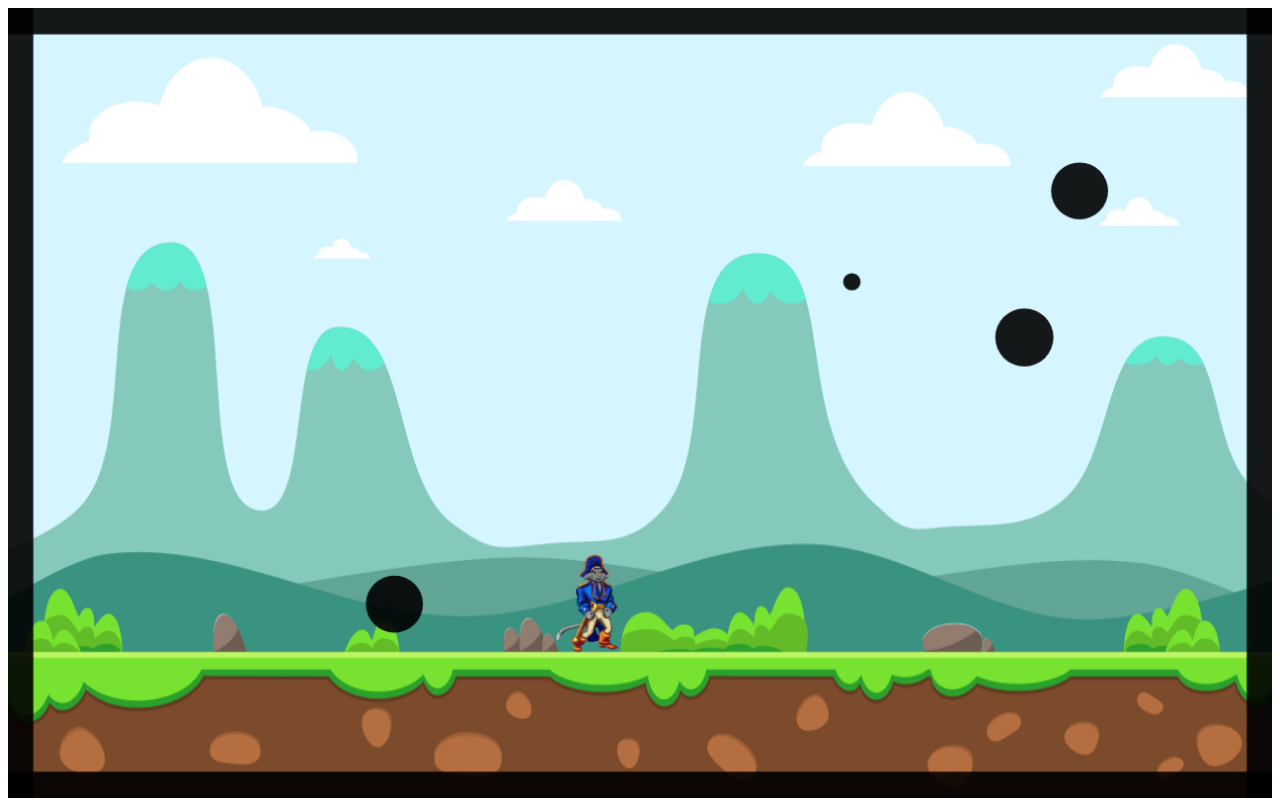
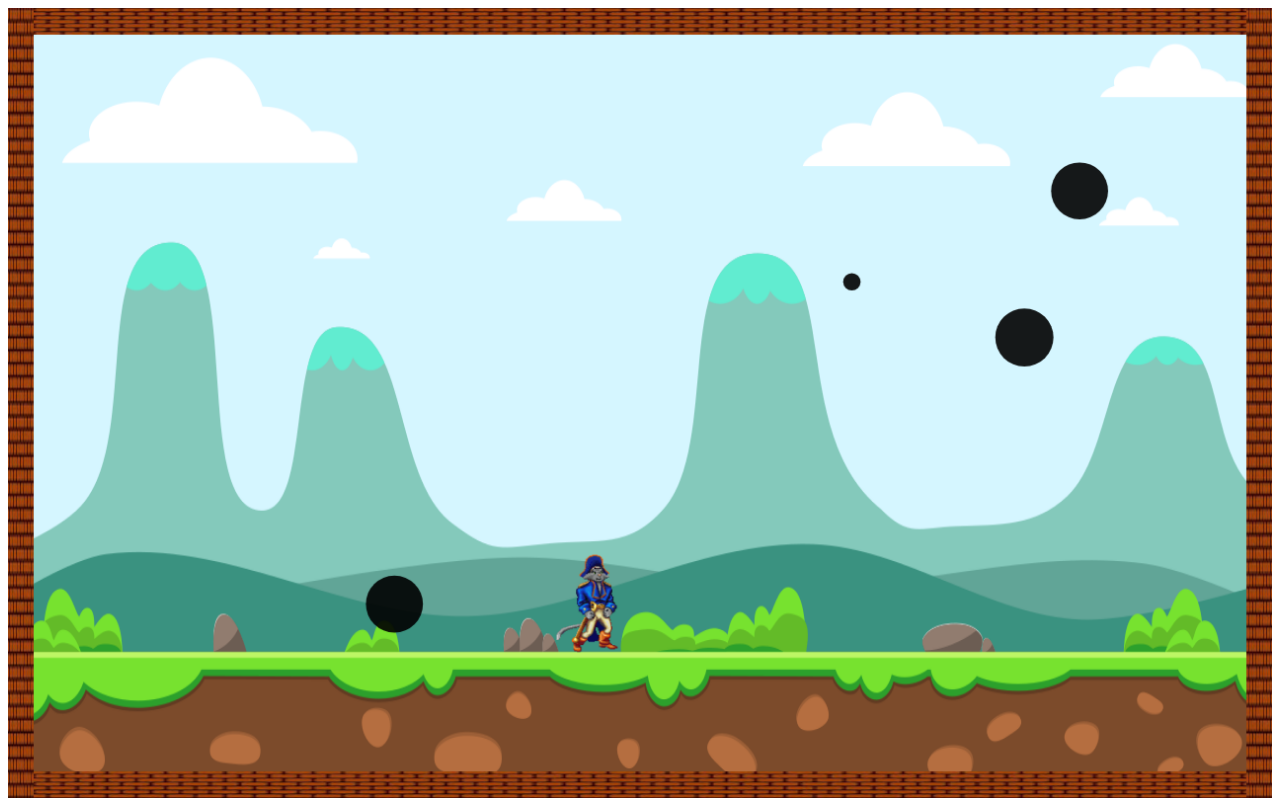
Before and after one commit to nanishipi/Projeto-2D-Computacao-Grafica, a plain HTML site: page index.html in a window 1280 px wide. Drawn offline with Linux system fonts and the light colour scheme.

Commit message:
Border add

```diff
--- a/index.html
+++ b/index.html
@@ -24,13 +24,21 @@
         const H = canvas.height
         let spriteFramecounter = 0
         let spriteStopFrames = 0
+        let spriteMovesX = 0
+
+        //Loading Images
         let spriteTestImage = new Image()
         spriteTestImage.src = 'images/characterRunning.png'
         let spriteStop = new Image()
         spriteStop.src="images/characterStop.png"
         let spriteTestImage2 = new Image()
         spriteTestImage2.src = 'images/characterRunning 2.png'
-        let spriteMovesX = 0
+        let borderH = new Image()
+        borderH.src = 'images/wave.png'
+        let borderV = new Image()
+        borderV.src = 'images/wave_vertical.png'
+        let brickBorder = new Image()
+        brickBorder.src = 'images/bricks.png'
 
         class Ball{
             constructor(x,y,r,c,v){
@@ -53,11 +61,9 @@
             }
 
             update(){
-
                 if (this.yBall<=H/2 + 230 - this.rBall) {
                     this.yBall+=this.vBall
                 }
-
             }
         }
 
@@ -205,10 +211,26 @@
 
             //console.log(moveRight)
             //ctx.drawImage(personagem,characterCounter1 * 3 + W / 2 - 100, H / 2 + 150,100,100)
+
+            //border
             ctx.fillRect(0,0,W / 50, H );
             ctx.fillRect(W - W/ 50,0,W / 50, H );
             ctx.fillRect(0,0,W, H / 30 );
             ctx.fillRect(0,H - H / 30,W, H / 30 );
+
+            //BrickBorder
+            ctx.drawImage(brickBorder, W / 50 ,0 ,W - W / 50, H / 30 )
+            ctx.drawImage(brickBorder, W / 50 ,H - H / 30, W - W / 50 , H / 30)
+            ctx.drawImage(brickBorder, 0 , 0, W / 50, H)
+            ctx.drawImage(brickBorder, W - W / 50 , 0, W / 50, H)
+
+            //Neon Border
+            //ctx.drawImage(borderV, 0 , 0, W / 50, H)
+            //ctx.drawImage(borderV, W - W / 50 , 0, W / 50, H)
+            //ctx.drawImage(borderH, 0 ,0 ,W , H / 30 )
+            //ctx.drawImage(borderH, 0 ,H - H / 30, W , H / 30)
+
+
             ball.forEach(ball => {
                 ball.draw()
                 ball.update()
```
Also changed, not shown: images/bricks.png (added), images/wave.png (added), images/wave_vertical.png (added).
